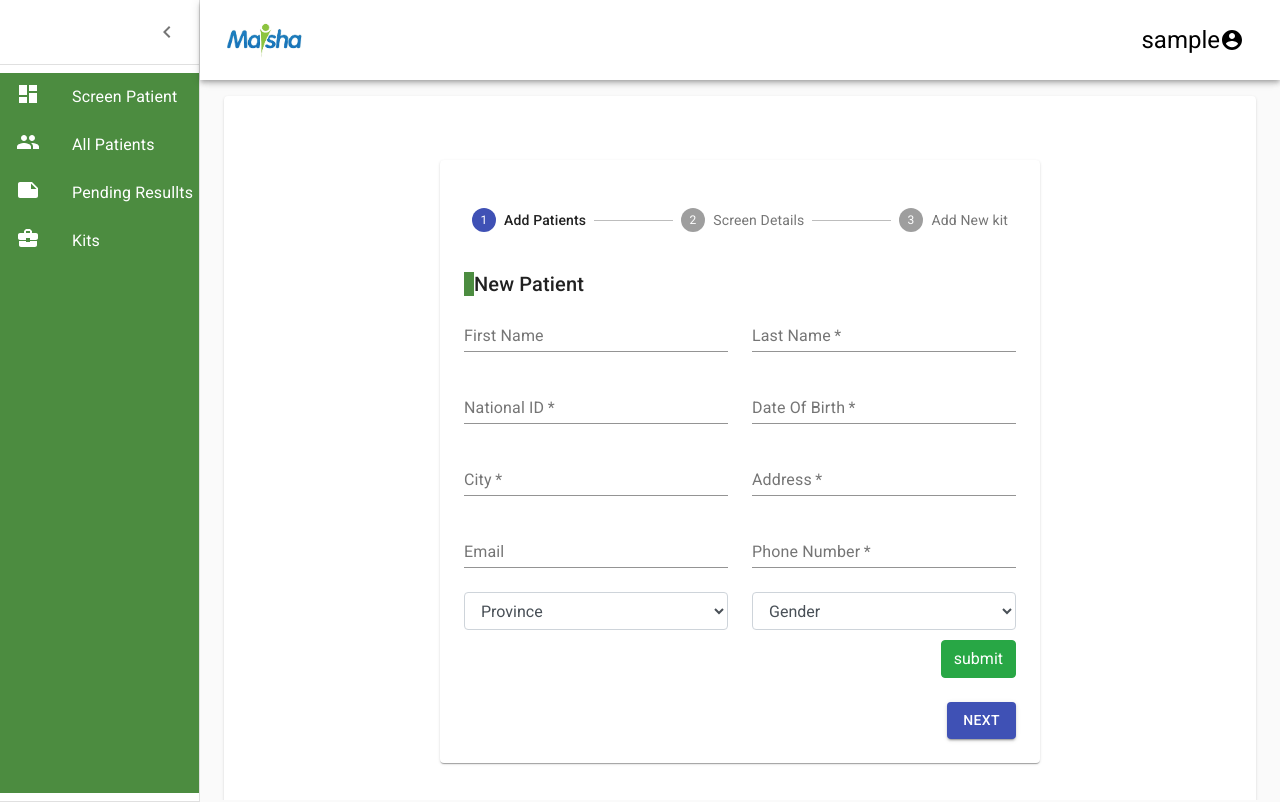
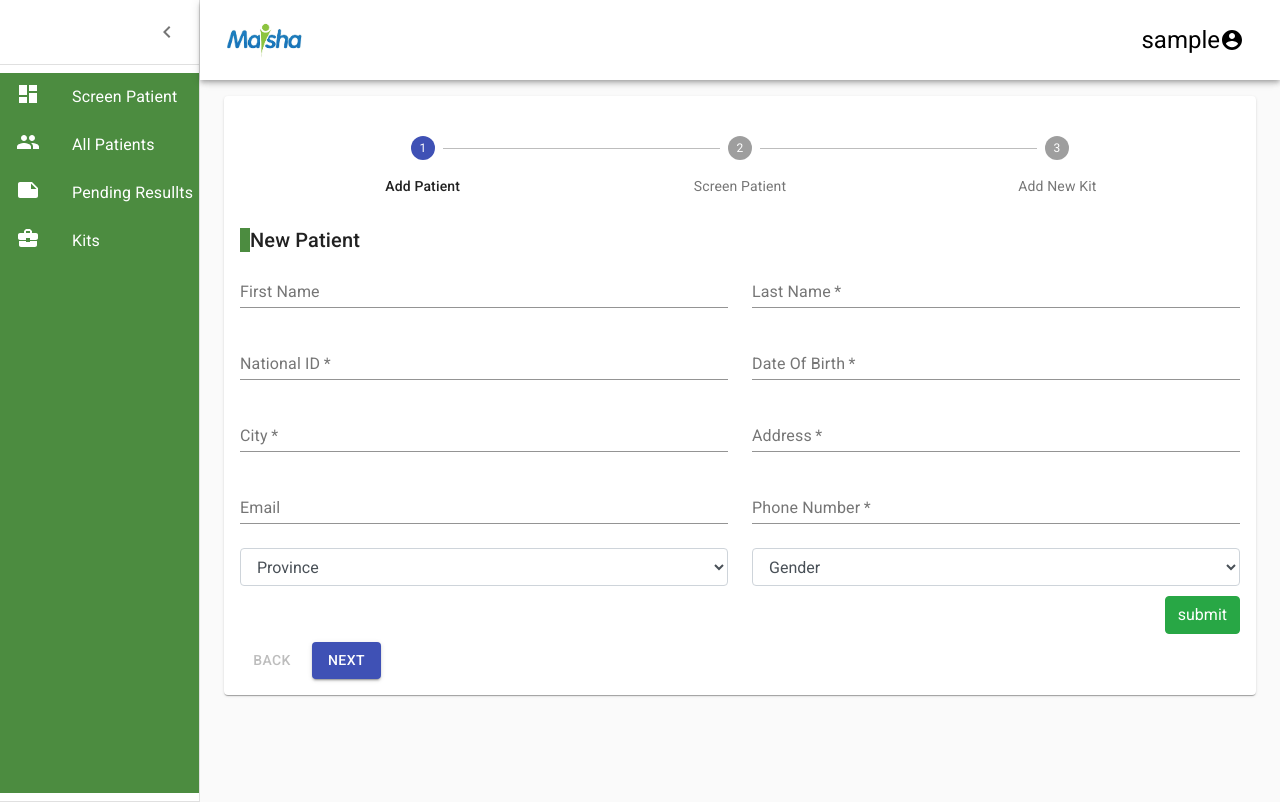
Before and after one commit to tinashediego/react-frontend, a React (Create React App) app: page /agent in a window 1280 px wide. Built offline with nearby package versions, Linux system fonts and the light colour scheme; sample sign-in values are in the browser's storage.

Commit message:
Add files via upload
adding back button on stepper

```diff
--- a/src/app/components/Admin/AddUser.js
+++ b/src/app/components/Admin/AddUser.js
@@ -254,7 +254,7 @@ placeholder="city" required />
 
 
 <div align="right">
-<button className="btn btn-success"  type="submit">submit</button>
+<button className="btn btn-success">submit</button>
 </div>
 
 
--- a/src/app/components/Admin/NewKit.js
+++ b/src/app/components/Admin/NewKit.js
@@ -95,7 +95,7 @@ placeholder="Serial Number"  required={true} />
      </Grid>
    </React.Fragment>
    <div align="right" style={{paddingTop:10}}>
-   <button className="btn btn-success" type="submit">submit</button>
+   <button className="btn btn-success">submit</button>
    </div>
 </Form>
 
--- a/src/app/components/Agent/AddPatients.js
+++ b/src/app/components/Agent/AddPatients.js
@@ -124,7 +124,7 @@ const AddPatient  = (props) =>{
         <TextField label="Date Of Birth" placeholder="dd/mm/yyyy" name="password"
         value={patientData.dateOfBirth}
         onChange={e=>setPatient({ ...patientData ,dateOfBirth:e.target.value})}
-        placeholder="Date of Birth" fullWidth required />
+        placeholder="dd/mm/yyyy" fullWidth required />
         </Grid>
         <Grid item xs={12} sm={6}>
         <TextField label="City"
@@ -178,7 +178,7 @@ const AddPatient  = (props) =>{
 
 
     <div align="right" style={{paddingTop:10}}>
-   <button className="btn btn-success" type="submit">submit</button>
+   <button className="btn btn-success">submit</button>
    </div>
     </Form>
 
--- a/src/app/components/Agent/MyTests.js
+++ b/src/app/components/Agent/MyTests.js
@@ -1,137 +1,94 @@
 import React from 'react';
 import { makeStyles } from '@material-ui/core/styles';
-import CssBaseline from '@material-ui/core/CssBaseline';
-import AppBar from '@material-ui/core/AppBar';
-import Toolbar from '@material-ui/core/Toolbar';
-import Paper from '@material-ui/core/Paper';
 import Stepper from '@material-ui/core/Stepper';
 import Step from '@material-ui/core/Step';
 import StepLabel from '@material-ui/core/StepLabel';
 import Button from '@material-ui/core/Button';
-import Link from '@material-ui/core/Link';
 import Typography from '@material-ui/core/Typography';
-import AddPatients from './AddPatients';
-import ScreenDetails from './ScreenDetails';
-import Newkit from '../Admin/NewKit';
-
-function Copyright() {
-  return (
-    <Typography variant="body2" color="textSecondary" align="center">
-      {'Copyright © '}
-      {new Date().getFullYear()}
-      {'.'}
-    </Typography>
-  );
-}
+import AddPatients from '../Agent/AddPatients';
+import ScreenDetails from '../Agent/ScreenDetails';
+import NewKit from '../Admin/NewKit';
 
 const useStyles = makeStyles((theme) => ({
-  appBar: {
-    position: 'relative',
+  root: {
+    width: '100%',
   },
-  layout: {
-    width: 'auto',
-    marginLeft: theme.spacing(2),
-    marginRight: theme.spacing(2),
-    [theme.breakpoints.up(600 + theme.spacing(2) * 2)]: {
-      width: 600,
-      marginLeft: 'auto',
-      marginRight: 'auto',
+  backButton: {
+    marginRight: theme.spacing(1),
   },
-  },
-  paper: {
-    marginTop: theme.spacing(3),
-    marginBottom: theme.spacing(3),
-    padding: theme.spacing(2),
-    [theme.breakpoints.up(600 + theme.spacing(3) * 2)]: {
-      marginTop: theme.spacing(6),
-      marginBottom: theme.spacing(6),
-      padding: theme.spacing(3),
-    },
-  },
-  stepper: {
-    padding: theme.spacing(3, 0, 5),
-  },
-  buttons: {
-    display: 'flex',
-    justifyContent: 'flex-end',
-  },
-  button: {
-    marginTop: theme.spacing(3),
-    marginLeft: theme.spacing(1),
+  instructions: {
+    marginTop: theme.spacing(1),
+    marginBottom: theme.spacing(1),
   },
 }));
 
-const steps = ['Add Patients', 'Screen Details', 'Add New kit'];
+function getSteps() {
+  return ['Add Patient', 'Screen Patient', 'Add New Kit'];
+}
 
-function getStepContent(step) {
-  switch (step) {
+function getStepContent(stepIndex) {
+  switch (stepIndex) {
     case 0:
-      return <AddPatients  />;
+      return <AddPatients/>;
     case 1:
-      return <ScreenDetails />;
+      return <ScreenDetails/>;
     case 2:
-      return <Newkit />;
+      return <NewKit/>;
     default:
-      throw new Error('Unknown step');
+      return 'Unknown stepIndex';
   }
 }
 
-export default function Checkout() {
+export default function HorizontalLabelPositionBelowStepper() {
   const classes = useStyles();
   const [activeStep, setActiveStep] = React.useState(0);
+  const steps = getSteps();
 
   const handleNext = () => {
-    setActiveStep(activeStep + 1);
+    setActiveStep((prevActiveStep) => prevActiveStep + 1);
   };
 
   const handleBack = () => {
-    setActiveStep(activeStep - 1);
+    setActiveStep((prevActiveStep) => prevActiveStep - 1);
+  };
+
+  const handleReset = () => {
+    setActiveStep(0);
   };
 
   return (
-    <React.Fragment>
-      <CssBaseline />
-      <main className={classes.layout}>
-        <Paper className={classes.paper}>
-          <Stepper activeStep={activeStep} className={classes.stepper}>
+    <div className={classes.root}>
+      <Stepper activeStep={activeStep} alternativeLabel>
         {steps.map((label) => (
           <Step key={label}>
             <StepLabel>{label}</StepLabel>
           </Step>
         ))}
       </Stepper>
-          <React.Fragment>
+      <div>
         {activeStep === steps.length ? (
-              <React.Fragment>
-                <Typography>
-                  You have successfully Completed all stages
-                </Typography>
-              </React.Fragment>
+          <div>
+            <Typography className={classes.instructions}>All steps completed</Typography>
+            <Button color="primary" variant="contained" onClick={handleReset}>Start over</Button>
+          </div>
         ) : (
-              <React.Fragment>
-                {getStepContent(activeStep)}
-                <div className={classes.buttons}>
-                  {activeStep !== 0 && (
-                    <Button onClick={handleBack} className={classes.button}>
+          <div>
+            <Typography className={classes.instructions}>{getStepContent(activeStep)}</Typography>
+            <div>
+              <Button
+                disabled={activeStep === 0}
+                onClick={handleBack}
+                className={classes.backButton}
+              >
                 Back
               </Button>
-                  )}
-                  <Button
-                    variant="contained"
-                    color="primary"
-                    onClick={handleNext}
-                    className={classes.button}
-                    type="submit"
-                  >
-                    {activeStep === steps.length + 1 ? 'Place order' : 'Next'}
+              <Button variant="contained" color="primary" onClick={handleNext}>
+                {activeStep === steps.length - 1 ? 'Finish' : 'Next'}
               </Button>
             </div>
-              </React.Fragment>
+          </div>
         )}
-          </React.Fragment>
-        </Paper>
-
-      </main>
-    </React.Fragment>
+      </div>
+    </div>
   );
 }
--- a/src/app/components/Agent/Pending.js
+++ b/src/app/components/Agent/Pending.js
@@ -328,7 +328,7 @@ function selectItem(x){
           <Col md={12}>
 
           <FormGroup>
-              <Label for="exampleCity">RESULT</Label>
+              <Label for="exampleCity">Testing Kit:</Label>
                  <Input type="select" name="travelled" value={ScreenData.testResult}  onChange={e=>setScreen({ ...ScreenData ,testResult:e.target.value})} >
           <option>Select</option>
           <option value="POSITIVE">POSITIVE</option>
--- a/src/app/components/Agent/ScreenDetails.js
+++ b/src/app/components/Agent/ScreenDetails.js
@@ -224,7 +224,7 @@ const handleSubmit = (e) => {
 
         </Row>
         <div align="right" style={{paddingTop:10}}>
-   <button className="btn btn-success" type="submit">submit</button>
+   <button className="btn btn-success">submit</button>
    </div>
         </Form>
 
```
Lines whose indentation alone changed are shown as unchanged.
